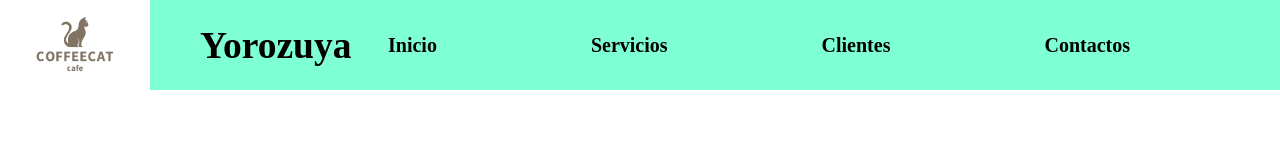
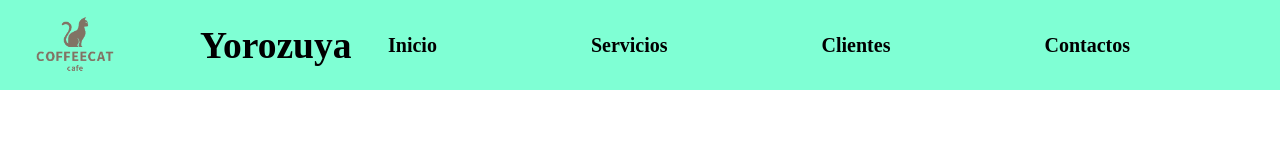
Before and after one commit to Saopghisahbdjicf/TareaNucbaMenu, a plain HTML site: page index.html in a window 1280 px wide. Drawn offline with Linux system fonts and the light colour scheme.

Commit message:
cambio-de-logo-con-fondo-transparente

```diff
--- a/index.html
+++ b/index.html
@@ -10,7 +10,7 @@
 <body>
     <header>
         <div class="logo">
-            <img class="logoPNG" src="./imagenes/draw_svg20210630-4871-a9ncmt.svg.png" alt="Logo Gato">
+            <img class="logoPNG" src="./imagenes/logo.png" alt="Logo Gato">
             <h2 class="nameEmpresa">Yorozuya</h2>
         </div>
         <nav>
```
Also changed, not shown: imagenes/draw_svg20210630-4871-a9ncmt.svg.png (deleted), imagenes/logo.png (added).
